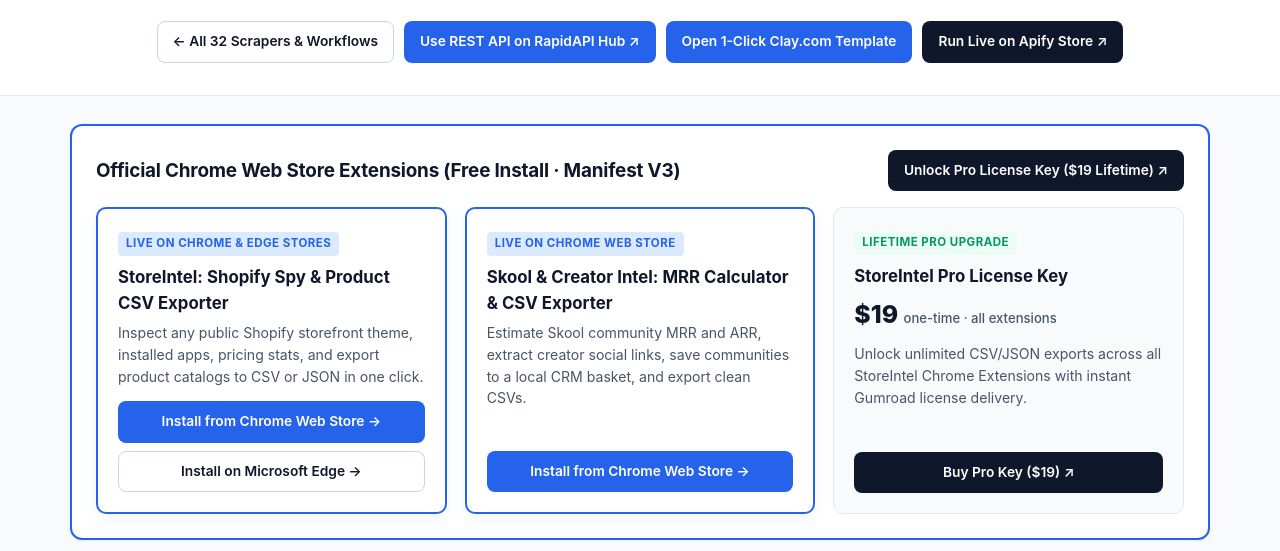
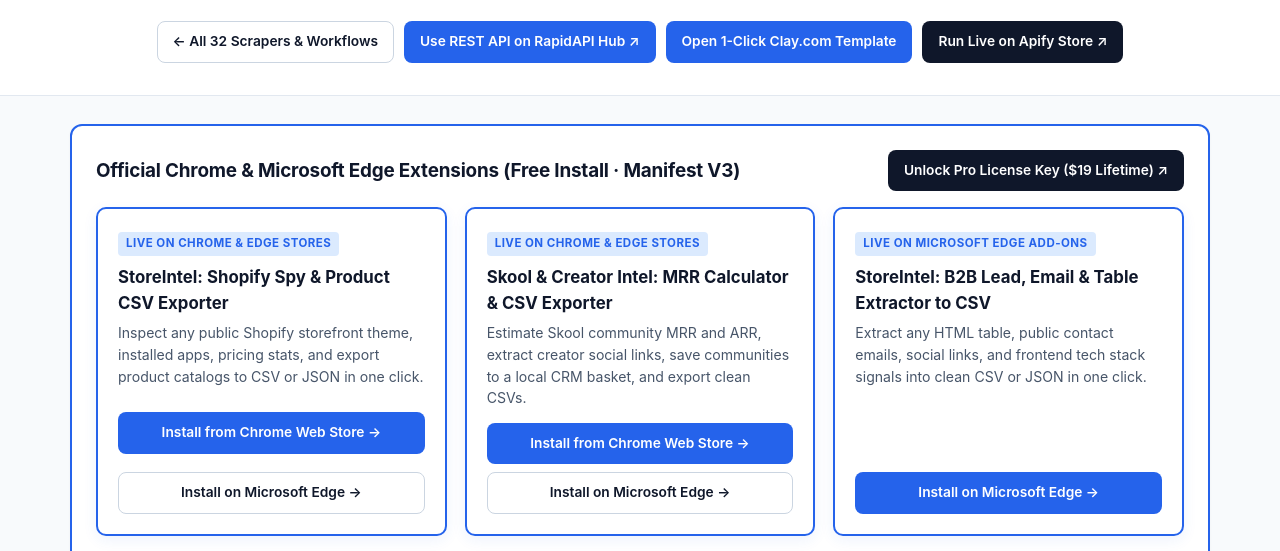
Before and after one commit to mikrozar-cell/b2b-ecommerce-saas-scrapers-n8n-clay, a plain HTML site: page samples.html in a window 1280 px wide. Shown: the part 222-773 px from the top of the page. Drawn offline with Linux system fonts and the light colour scheme.

Commit message:
Add remaining 2 live Microsoft Edge Add-ons links (Skool Intel & B2B Lead Extractor)

```diff
--- a/samples.html
+++ b/samples.html
@@ -313,7 +313,7 @@
   <main class="container">
     <section class="section-card" id="chrome-extensions" style="border: 2px solid var(--blue);">
       <div class="section-head">
-        <h2>Official Chrome Web Store Extensions (Free Install &middot; Manifest V3)</h2>
+        <h2>Official Chrome &amp; Microsoft Edge Extensions (Free Install &middot; Manifest V3)</h2>
         <div class="btn-row">
           <a class="btn btn-dark" href="https://mikrozaar.gumroad.com/l/sawzow" target="_blank" rel="noopener">Unlock Pro License Key ($19 Lifetime) &nearr;</a>
         </div>
@@ -331,11 +331,21 @@
 
         <div class="pack-card featured">
           <div>
-            <span class="pack-badge">Live on Chrome Web Store</span>
+            <span class="pack-badge">Live on Chrome &amp; Edge Stores</span>
             <h3 style="margin:0 0 6px;font-size:1.05rem;">Skool &amp; Creator Intel: MRR Calculator &amp; CSV Exporter</h3>
             <p style="margin:0 0 14px;color:var(--muted);font-size:0.88rem;">Estimate Skool community MRR and ARR, extract creator social links, save communities to a local CRM basket, and export clean CSVs.</p>
           </div>
           <a class="btn btn-primary" href="https://chromewebstore.google.com/detail/emcboifchcknlchghjbafmiolpkklemb" target="_blank" rel="noopener">Install from Chrome Web Store &rarr;</a>
+          <a class="btn btn-outline" style="margin-top:8px;" href="https://microsoftedge.microsoft.com/addons/detail/skool-creator-intel-mr/mgklmaghabpglgkmokahioihgnbhhhen" target="_blank" rel="noopener">Install on Microsoft Edge &rarr;</a>
+        </div>
+
+        <div class="pack-card featured">
+          <div>
+            <span class="pack-badge">Live on Microsoft Edge Add-ons</span>
+            <h3 style="margin:0 0 6px;font-size:1.05rem;">StoreIntel: B2B Lead, Email &amp; Table Extractor to CSV</h3>
+            <p style="margin:0 0 14px;color:var(--muted);font-size:0.88rem;">Extract any HTML table, public contact emails, social links, and frontend tech stack signals into clean CSV or JSON in one click.</p>
+          </div>
+          <a class="btn btn-primary" href="https://microsoftedge.microsoft.com/addons/detail/storeintel-b2b-lead-ema/eicagciipipjbnailepebbkpgfeedhne" target="_blank" rel="noopener">Install on Microsoft Edge &rarr;</a>
         </div>
 
         <div class="pack-card">
```
Also changed, not shown: index.html (+5 -1 lines), 1 other file.
